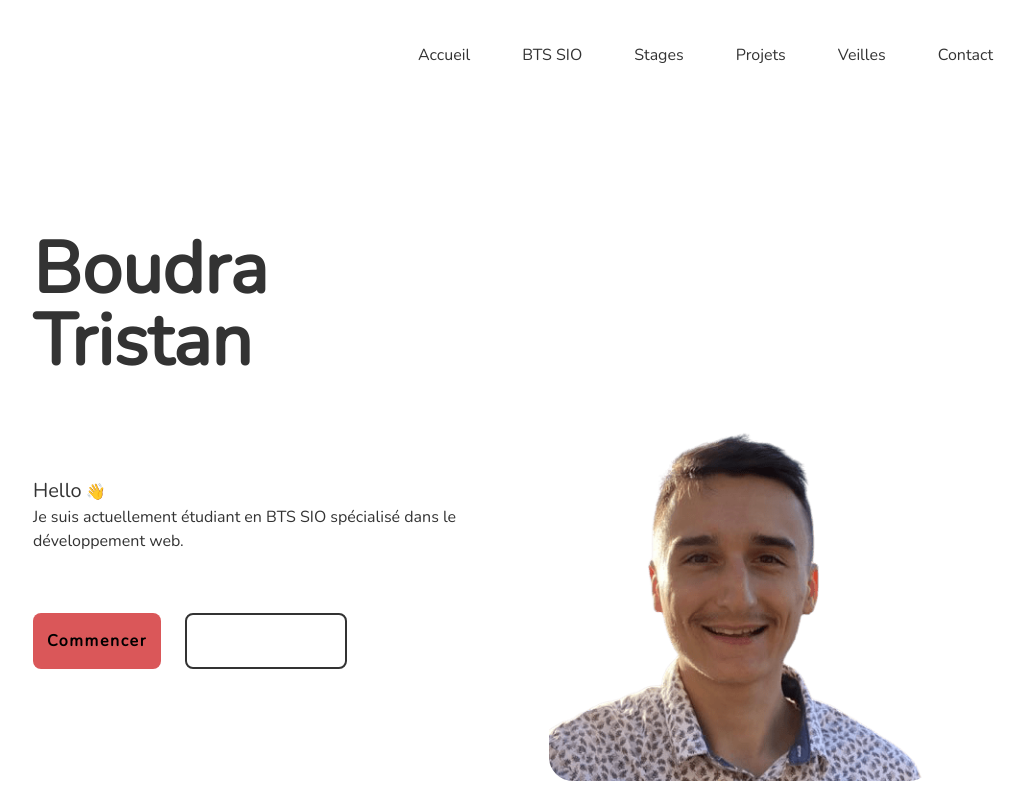
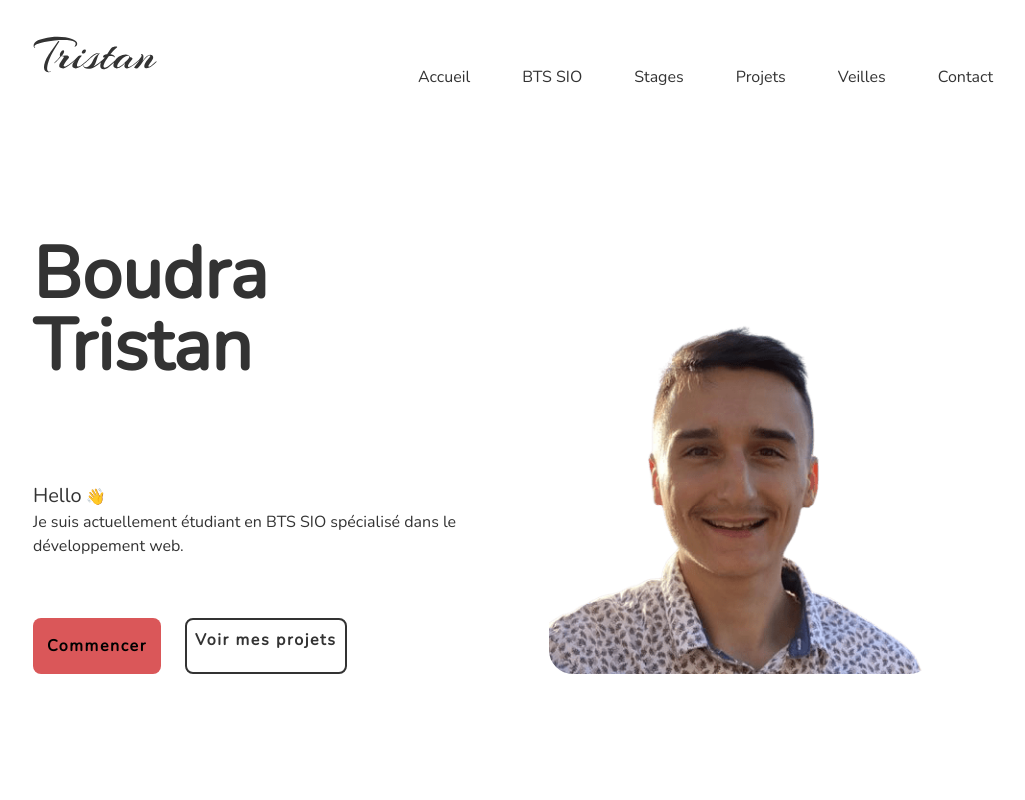
Before and after one commit to Tristan-Boudra/PortfolioCours, a Vue app: page / in a window 1280 px wide. Shown: the top 800 px of the page, without its empty margins (135-1160 px from the left). Built offline with nearby package versions, Linux system fonts and the light colour scheme.

Commit message:
finalisation du dark mode

```diff
--- a/src/components/Contact.vue
+++ b/src/components/Contact.vue
@@ -12,23 +12,23 @@
         </div>
       </div>
       <div class="flex flex-col grid gap-2 md:w-auto md:mx-auto">
-        <label class="text-[#FFFFFF] text-left p-2 text-lg font-bold text-[#333333] dark:text-[#FFFFFF]" for="name">Nom:</label>
+        <label class="text-left p-2 text-lg font-bold text-[#333333] dark:text-[#FFFFFF]" for="name">Nom:</label>
         <input class="px-2 py-1 border-2 border-[#333333] dark:bg-[#333333] dark:border-[#FFFFFF] rounded-lg border-white-500 transition duration-200 outline outline-transparent focus:border-[#DA5759] md:w-80"  type="text" id="name" name="name" autocomplete="name" v-model="name">
       </div>
       <div class="flex flex-col grid gap-2 md:w-auto md:mx-auto">
-        <label class="text-[#FFFFFF] text-left p-2 text-lg font-bold text-[#333333] dark:text-[#FFFFFF]" for="surname">Prénom:</label>
+        <label class="text-left p-2 text-lg font-bold text-[#333333] dark:text-[#FFFFFF]" for="surname">Prénom:</label>
         <input class="px-2 py-1 border-2 border-[#333333] dark:bg-[#333333] dark:border-[#FFFFFF] rounded-lg border-white-500 transition duration-200 outline outline-transparent focus:border-[#DA5759] md:w-80" type="text" id="surname" name="surname" autocomplete="surname" v-model="surname">
       </div>
       <div class="flex flex-col grid gap-2 md:w-auto md:mx-auto">
-        <label class="text-[#FFFFFF] text-left p-2 text-lg font-bold text-[#333333] dark:text-[#FFFFFF]" for="object">Objet:</label>
+        <label class="text-left p-2 text-lg font-bold text-[#333333] dark:text-[#FFFFFF]" for="object">Objet:</label>
         <input class="px-2 py-1 border-2 border-[#333333] dark:bg-[#333333] dark:border-[#FFFFFF] rounded-lg border-white-500 transition duration-200 outline outline-transparent focus:border-[#DA5759] md:w-80" type="text" id="object" name="object" autocomplete="objet" v-model="object">
       </div>
       <div class="flex flex-col grid gap-2 md:w-auto md:mx-auto">
-        <label class="text-[#FFFFFF] text-left p-2 text-lg font-bold text-[#333333] dark:text-[#FFFFFF]" for="email">Mail:</label>
+        <label class="text-left p-2 text-lg font-bold text-[#333333] dark:text-[#FFFFFF]" for="email">Mail:</label>
         <input class="px-2 py-1 border-2 border-[#333333] dark:bg-[#333333] dark:border-[#FFFFFF] rounded-lg border-white-500 transition duration-200 outline outline-transparent focus:border-[#DA5759] md:w-80" type="text" id="email" name="email" autocomplete="email" v-model="email">
       </div>
       <div class="flex flex-col grid gap-2 md:w-auto md:mx-auto">
-        <label class="text-[#FFFFFF] text-left p-2 text-lg font-bold text-[#333333] dark:text-[#FFFFFF]" for="message">Message:</label>
+        <label class="text-left p-2 text-lg font-bold text-[#333333] dark:text-[#FFFFFF]" for="message">Message:</label>
         <textarea class="px-2 py-1 border-2 border-[#333333] dark:bg-[#333333] dark:border-[#FFFFFF] rounded-lg border-white-500 transition duration-200 outline outline-transparent focus:border-[#DA5759] md:w-80" name="message" id="message" cols="40" rows="10" v-model="message"></textarea>
       </div>
       <div></div>
--- a/src/components/Footer.vue
+++ b/src/components/Footer.vue
@@ -3,8 +3,13 @@
     <footer class="max-w-screen-lg mx-auto">
         <div class="flex space-x-8 mx-auto justify-center">
           <img class="flex-row w-20 h-1 md:w-52 lg:w-full mt-5 rounded-full" src="@/assets/Line.png" alt="Ligne">
-          <img class="flew-row" src="@/assets/Tristan.svg" alt="Logo">
+            <img src="@/assets/Tristan_light.svg" class="px-4 py-1" alt="logo">
           <img class="flex-row w-20 h-1 md:w-52 lg:w-full mt-5 rounded-full" src="@/assets/Line.png" alt="Ligne">
+        </div>
+        <div class="flex space-x-8 mx-auto justify-center dark:hidden">
+          <img class="flex-row w-20 h-1 md:w-52 lg:w-full mt-5 rounded-full" src="@/assets/Line_dark.png" alt="Ligne">
+            <img src="@/assets/Tristan_dark.svg" class="px-4 py-1" alt="logo">
+          <img class="flex-row w-20 h-1 md:w-52 lg:w-full mt-5 rounded-full" src="@/assets/Line_dark.png" alt="Ligne">
         </div>
       <div class="">
         <ul class="flex flex-row mx-auto flex-wrap gap-4 justify-center p-4">
@@ -21,6 +26,7 @@
 export default {
   data() {
     return {
+      visible: false,
       copyrightDate: new Date().getFullYear(),
     };
   },
--- a/src/components/Navbar.vue
+++ b/src/components/Navbar.vue
@@ -4,11 +4,12 @@
       <nav class="container px-6 py-8 mx-auto md:flex md:justify-between md:items-center md:h-max">
         <div class="flex items-center justify-between">
           <router-link to="/" class="">
-            <img src="@/assets/Tristan.svg" class="px-4 py-1" alt="logo">
+            <img src="@/assets/Tristan_dark.svg" class="px-4 py-1 dark:hidden" alt="logo">
+            <img src="@/assets/Tristan_light.svg" class="px-4 py-1" alt="logo">
           </router-link>
           <!-- Mobile menu button -->
           <div @click="showMenu = !showMenu" class="flex md:hidden">
-            <button type="button" name="button" class="text-[#FFFFFF]" aria-label="open menu">
+            <button type="button" name="button" class="text-[#DA5759]" aria-label="open menu">
               <p class="hidden">-</p>
               <svg viewBox="0 0 24 24" class="w-6 h-6 fill-current"><path fill-rule="evenodd" d="M4 5h16a1 1 0 0 1 0 2H4a1 1 0 1 1 0-2zm0 6h16a1 1 0 0 1 0 2H4a1 1 0 0 1 0-2zm0 6h16a1 1 0 0 1 0 2H4a1 1 0 0 1 0-2z"></path></svg>
             </button>
@@ -32,6 +33,7 @@
 export default {
   data() {
     return {
+      visible: false,
       showMenu: false,
     };
   },
--- a/src/components/Projects.vue
+++ b/src/components/Projects.vue
@@ -3,7 +3,7 @@
     <section class="dark:bg-[#333333]">
       <div class="flex flex-col">
         <h1 class="text-2xl font-bold p-2 mb-5">{{ data.name }}</h1>
-        <img class="mx-auto w-auto rounded-lg mb-5 border border-black" v-if="this.data.img" :src="require(`@/assets/${data.img}.png`)" alt="image projetcs">
+        <img class="mx-auto w-auto rounded-lg mb-5 border border-[#333333]" v-if="this.data.img" :src="require(`@/assets/${data.img}.png`)" alt="image projetcs">
         <p class="mx-auto p-2 mb-6">{{ data.shortDesc }}</p>
         <ul class="flex gap-2 flex-wrap mx-auto justify-center mb-3">
           <li class="py-1 px-3 text-white text-sm rounded-md" v-for="tech in data.techno" v-bind:key="tech" :style="'background-color: #' + tech.color">{{ tech.name }}</li>
--- a/src/views/Home.vue
+++ b/src/views/Home.vue
@@ -3,20 +3,20 @@
     <Navbar/>
     <!-- Pour faire une section carré -->
     <section class="max-w-screen-lg mx-auto bg-white dark:bg-[#333333]">
-      <div class=" mt-20 md:mt-10 w-full grid md:grid-cols-2 p-5 md:p-10">
+      <div class=" mt-20 md:mt-10 w-full grid md:grid-cols-2 md:p-10 md:py-0">
         <div class="flex-col pt-10">
           <div class="gap-4 mx-auto p-1 sm:pl-0 dark:text-[#FFFFFF] text-[#333333]">
             <div class="w-full text-7xl pb-10 font-black md:text-left">Boudra<br>Tristan</div>
             <div class="p-5 pl-0 mt-10 mx-auto md:text-left"><span class="text-xl">Hello</span> 👋<br>Je suis actuellement étudiant en BTS SIO spécialisé dans le développement web.</div>
             <div class="mt-10 flex justify-center space-x-6 mx-auto md:justify-start text-[#333333]">
               <button class="bg-[#DA5759] p-2 rounded-lg text-[#000000] font-bold text-center w-32 h-14 tracking-widest transition duration-600"><a class="bg-transparent" href="/#bts">Commencer</a></button>
-              <router-link class="border-2 border-[#333333] p-2 rounded-lg text-[#FFFFFF] font-bold text-center h-full tracking-widest flex-row text-[#333333] dark:text-[#FFFFFF] dark:border-white" to="/projects">Voir mes projets
+              <router-link class="border-2 border-[#333333] p-2 rounded-lg font-bold text-center h-full tracking-widest flex-row text-[#333333] dark:text-[#FFFFFF] dark:border-white" to="/projects">Voir mes projets
                 <img class="m-auto mt-1 flex mx-auto" src="@/assets/Arrow.png" alt="flèche pour voir mes projets">
               </router-link>
             </div>
           </div>
         </div>
-        <div class="flex-col md:order-0 pt-28">
+        <div class="flex-col md:order-0 pt-28 md:pt-0">
           <img class="m-auto rounded-3xl mt-24 w-56 md:w-72 lg:w-96" src="@/assets/Tristan.png" alt="Image de profile">
         </div>
       </div>
--- a/src/views/Projects.vue
+++ b/src/views/Projects.vue
@@ -2,7 +2,7 @@
   <div class="w-full dark:bg-[#333333]">
     <Navbar/>
     <section class="max-w-screen-lg mx-auto">
-      <div class="max-w-screen-lg mx-auto px-3 py-20 grid gap-12">
+      <div class="max-w-screen-lg mx-auto px-3 py-20 grid gap-12 text-[#333333] dark:text-[#FFFFFF]">
         <h2 class="text-3xl font-bold text-center mx-auto">Mes projets</h2>
         <div class="flex flex-col gap-20" >
           <div v-for="row in Realisation" v-bind:key="row" class="gap-16">
```
Also changed, not shown: .eslintrc.js, src/views/Veilles.vue (line endings or trailing spaces).
